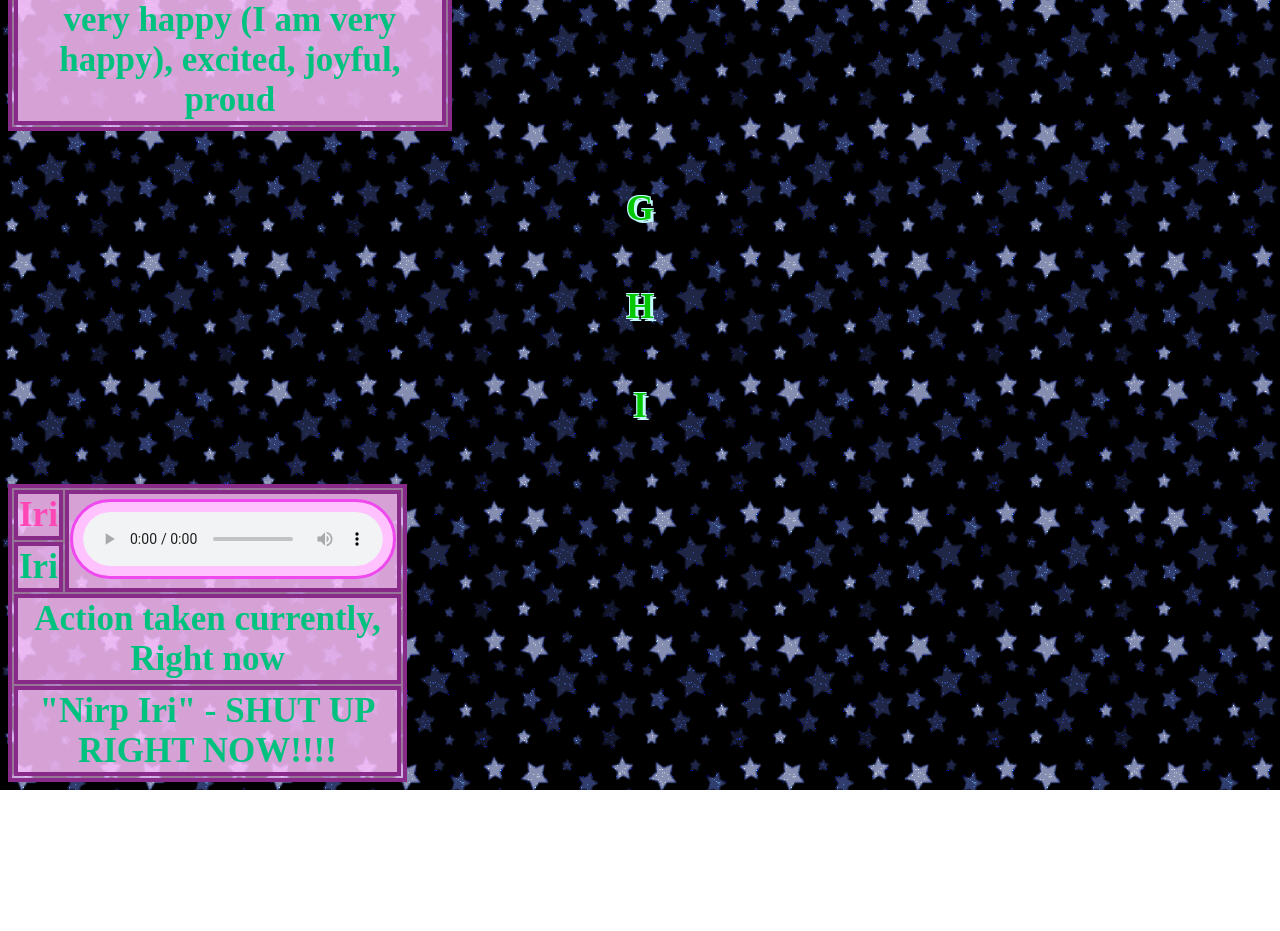
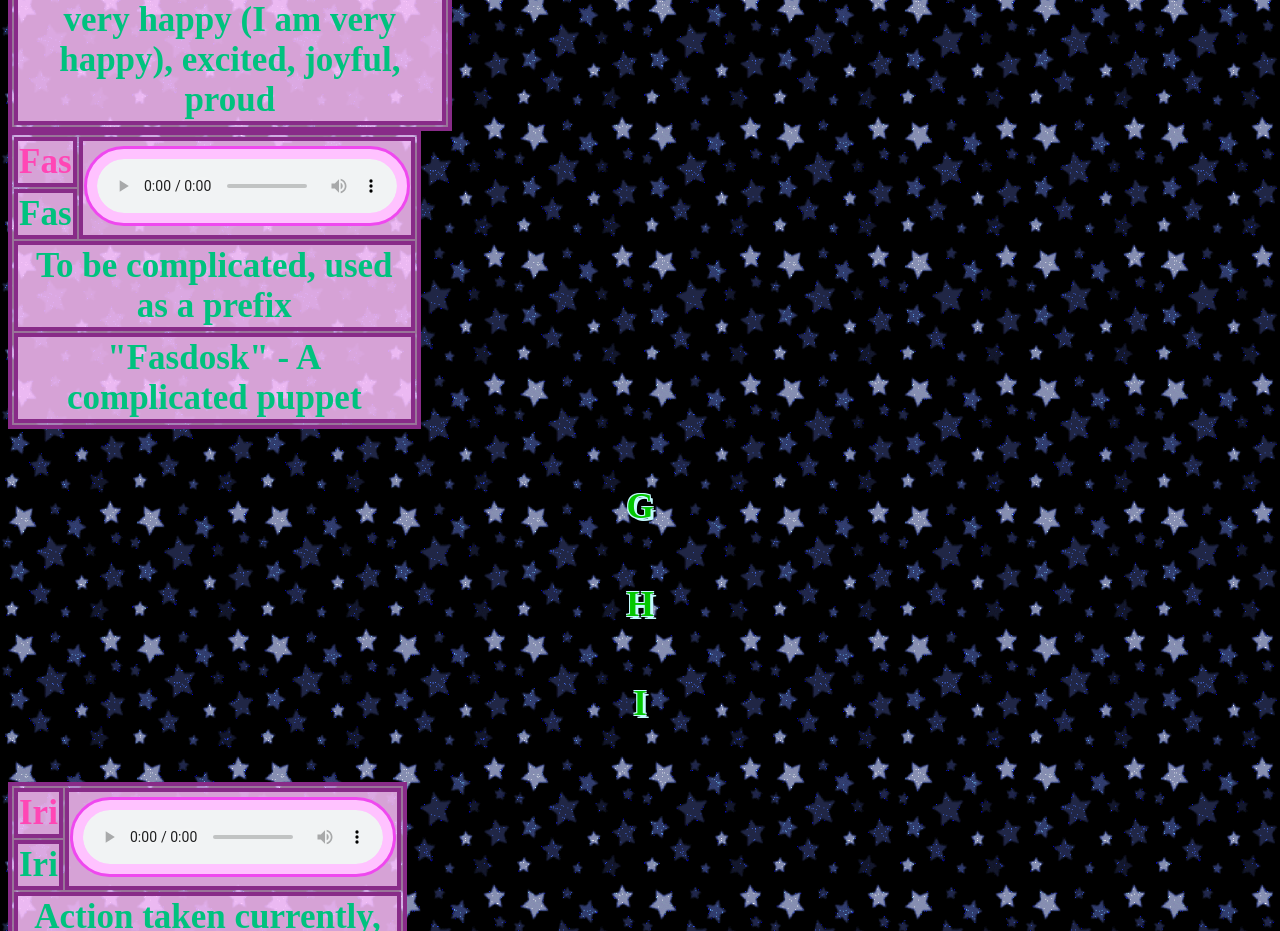
Before and after one commit to IrkenInvaderIck/irkens.info, a plain HTML site: page language.html in a window 1280 px wide. Shown: the part 4240-5171 px from the top of the page. Before the commit the page ends 5030 px from the top, so only its background shows below. Drawn offline with Linux system fonts and the light colour scheme; a web font is replaced by a local one.

Commit message:
format test

```diff
--- a/language.html
+++ b/language.html
@@ -221,6 +221,23 @@
 		<th colspan="2" class="td">"ICK florb ashao"- ICK is very happy (I am very happy), excited, joyful, proud</th>
 	</tr>
 </table>
+<table style="width:25%">
+	<tr>
+		<th class="th">Fas</th>
+		<th rowspan="2" style="width:50%;">
+			<audio src="audio/florb.mp3" type="audio/mp3" controls></audio>
+		</th>
+	</tr>
+	<tr>
+		<th class="td">Fas</th>
+	</tr>
+	<tr>
+		<th colspan="2" class="td">To be complicated, used as a prefix</th>
+	</tr>
+	<tr>
+		<th colspan="2" class="td">"Fasdosk" - A complicated puppet</th>
+	</tr>
+</table>
 <center><h5 class="ingenious">G</h5></center>
 <center><h5 class="ingenious">H</h5></center>
 <center><h5 class="ingenious">I</h5></center>
```
